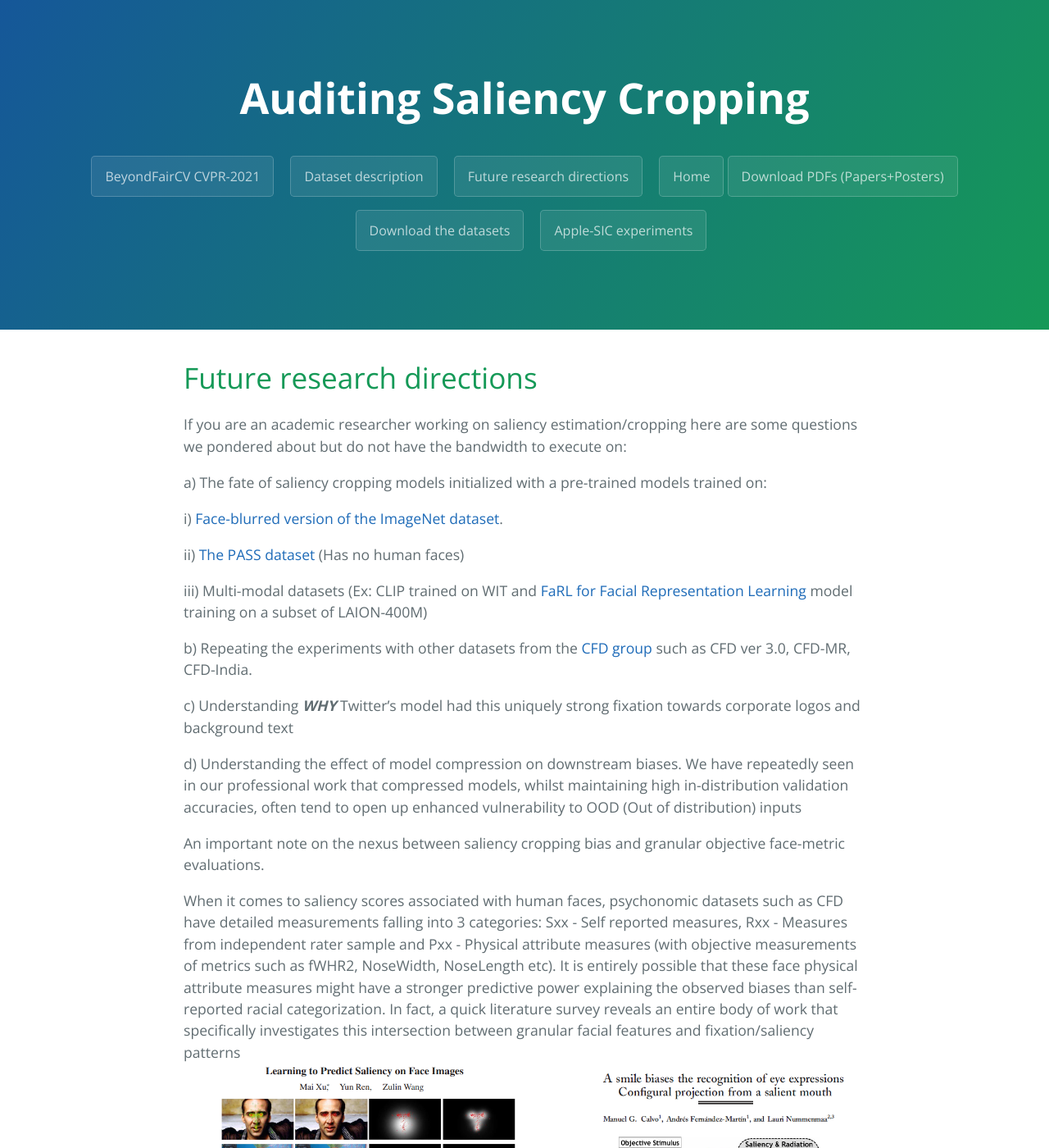
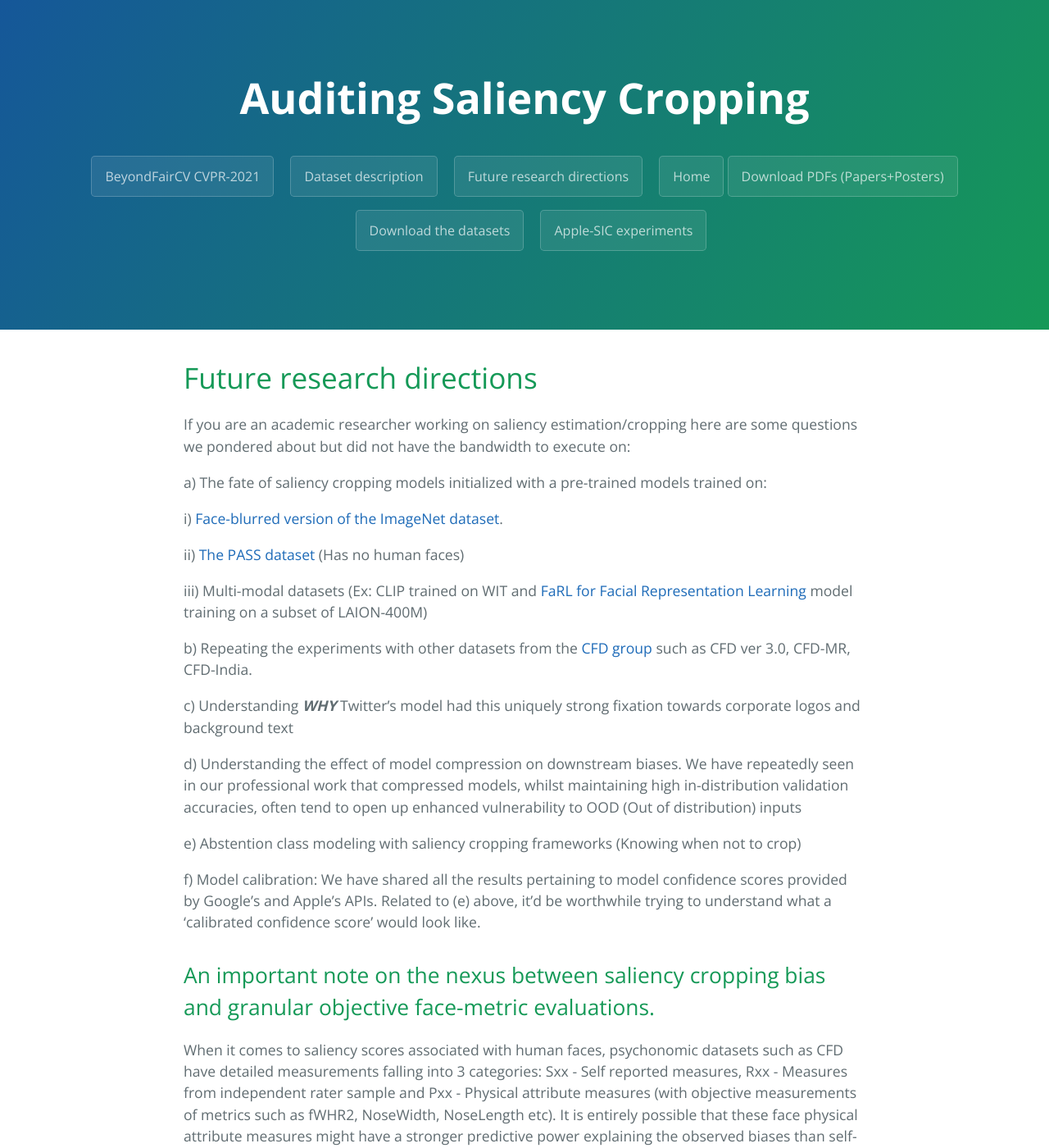
Before and after one commit to vinayprabhu/Saliency_Image_Cropping, a Jekyll site: the page built from future_work.md, in a window 1280 px wide and 1400 px high. Shown: the whole window at 82% size. Built offline with Jekyll 4.4.1, drawn with Linux system fonts in a browser that asks for light colours.

Commit message:
Update future_work.md

```diff
--- a/future_work.md
+++ b/future_work.md
@@ -4,18 +4,17 @@ layout: template
 filename: future_work
 ---
 
-
 # Future research directions
 
-If you are an academic researcher working on saliency estimation/cropping here are some questions we pondered about but do not have the bandwidth to execute on:
+If you are an academic researcher working on saliency estimation/cropping here are some questions we pondered about but did not have the bandwidth to execute on:
 
 a) The fate of saliency cropping models initialized with a pre-trained models trained on:
 
- i) [Face-blurred version of the ImageNet dataset](https://github.com/princetonvisualai/imagenet-face-obfuscation).
+  i) [Face-blurred version of the ImageNet dataset](https://github.com/princetonvisualai/imagenet-face-obfuscation).
 
- ii) [The PASS dataset](https://github.com/yukimasano/PASS/) (Has no human faces)
+  ii) [The PASS dataset](https://github.com/yukimasano/PASS/) (Has no human faces)
 
- iii) Multi-modal datasets (Ex: CLIP trained on WIT and [FaRL for Facial Representation Learning](https://github.com/microsoft/FaRL) model training on a subset of LAION-400M)
+  iii) Multi-modal datasets (Ex: CLIP trained on WIT and [FaRL for Facial Representation Learning](https://github.com/microsoft/FaRL) model training on a subset of LAION-400M)
 
 b) Repeating the experiments with other datasets from the [CFD group](https://www.chicagofaces.org/) such as CFD ver 3.0, CFD-MR, CFD-India.
 
@@ -23,9 +22,13 @@ c) Understanding **_WHY_** Twitter's model had this uniquely strong fixation tow
 
 d) Understanding the effect of model compression on downstream biases. We have repeatedly seen in our professional work that compressed models, whilst maintaining high in-distribution validation accuracies, often tend to open up enhanced vulnerability to OOD (Out of distribution) inputs
 
-An important note on the nexus between saliency cropping bias and granular objective face-metric evaluations.
+e) Abstention class modeling with saliency cropping frameworks (Knowing when not to crop)
+
+f) Model calibration: We have shared all the results pertaining to model confidence scores provided by Google's and Apple's APIs. Related to (e) above, it'd be worthwhile trying to understand what a 'calibrated confidence score' would look like.
+
+## An important note on the nexus between saliency cropping bias and granular objective face-metric evaluations.
 
 When it comes to saliency scores associated with human faces, psychonomic datasets such as CFD have detailed measurements falling into 3 categories: Sxx - Self reported measures, Rxx - Measures from independent rater sample and Pxx - Physical attribute measures (with objective measurements of metrics such as fWHR2, NoseWidth, NoseLength etc). It is entirely possible that these face physical attribute measures might have a stronger predictive power explaining the observed biases than self-reported racial categorization. In fact, a quick literature survey reveals an entire body of work that specifically investigates this intersection between granular facial features and fixation/saliency patterns
 ![](./gallery/image001.png)
 
-But we however posit that such an undertaking has to be carried out with extreme care by a multidisciplinary team encompassing computer vision researchers, ethicists, specialist scholars from experimental psychology and psychonomics alike.
+_But we however posit that such an undertaking has to be carried out with extreme care by a multidisciplinary team encompassing computer vision researchers, ethicists, specialist scholars from experimental psychology and psychonomics alike._
```
